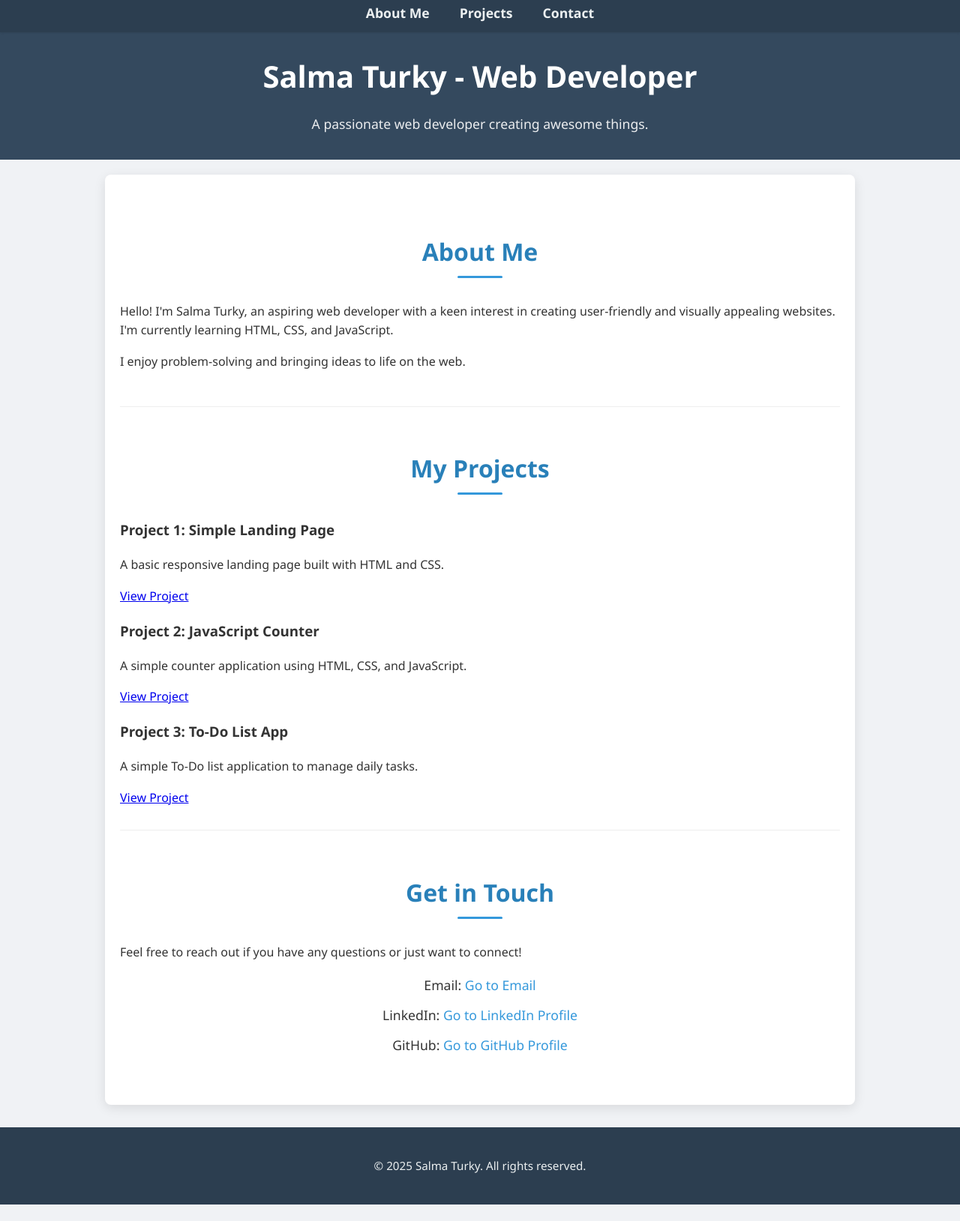
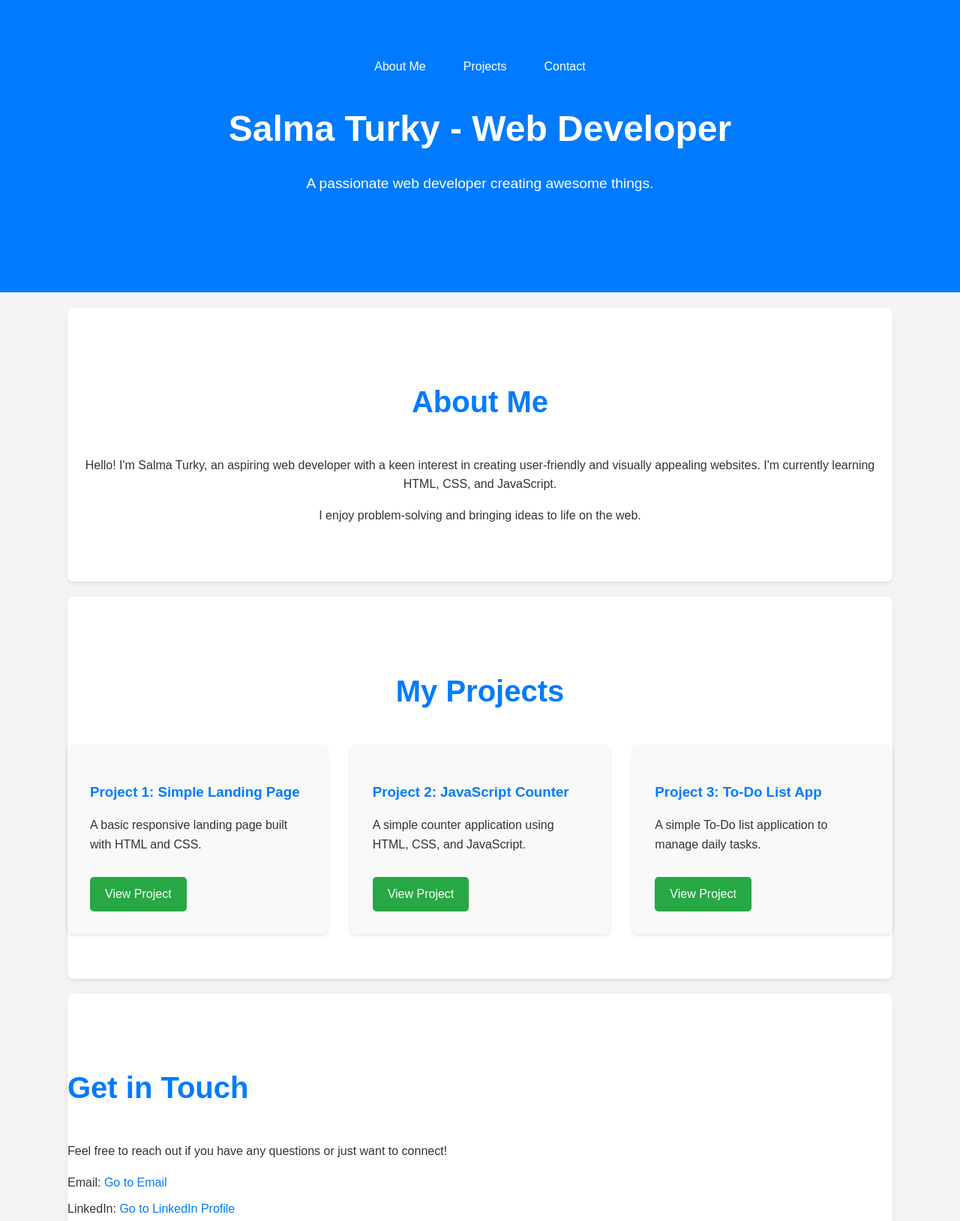
Before and after one commit to salmaturky/portfolio2, a plain HTML site: page index.html in a window 1280 px wide. Shown: the part 24-1653 px from the top of the page at 75% size. Before the commit the page ends 1631 px from the top, so only its background shows below. Drawn offline with Linux system fonts and the light colour scheme.

Commit message:
Update style.css

```diff
--- a/style.css
+++ b/style.css
@@ -1,175 +1,183 @@
 body {
-    font-family: 'Segoe UI', Tahoma, Geneva, Verdana, sans-serif;
+    font-family: Arial, sans-serif;
     margin: 0;
-    padding: 0;
     line-height: 1.6;
-    background-color: #f0f2f5;
     color: #333;
+    background-color: #f4f4f4;
 }
 
+/* Adjusting header styles to match .hero concept */
 header {
-    background-color: #34495e;
+    background: #007bff;
     color: #fff;
-    padding: 1rem 0;
+    padding: 100px 0; /* Simulates .hero padding */
     text-align: center;
-    position: sticky;
-    top: 0;
-    z-index: 1000;
-    transition: background-color 0.3s ease, box-shadow 0.3s ease, padding 0.3s ease;
 }
 
 header h1 {
-    margin-bottom: 0.5rem;
-    font-size: 2.5rem;
+    font-size: 3em;
+    margin-bottom: 15px;
 }
 
 header p {
-    font-size: 1.1rem;
-    opacity: 0.9;
+    font-size: 1.2em;
+    margin-bottom: 30px;
 }
 
-nav ul {
+/* Navigation links within the header */
+header nav ul {
     list-style: none;
     padding: 0;
     margin: 0;
-    display: flex;
-    justify-content: center;
-    background-color: #2c3e50;
-    padding: 0.7rem 0;
-    box-shadow: 0 1px 3px rgba(0,0,0,0.1);
+    display: flex; /* To keep links in a row */
+    justify-content: center; /* Center the navigation links */
+    gap: 20px; /* Space between links */
+    margin-bottom: 30px; /* Space between nav and heading */
 }
 
-nav ul li {
-    margin: 0 20px;
+header nav ul li a {
+    color: #fff;
+    text-decoration: none;
+    padding: 8px 15px;
+    border-radius: 5px;
+    transition: background-color 0.3s ease;
 }
 
-nav ul li a {
-    color: #ecf0f1;
-    text-decoration: none;
-    font-weight: bold;
-    font-size: 1.1rem;
-    transition: color 0.3s ease;
+header nav ul li a:hover {
+    background-color: rgba(255, 255, 255, 0.2);
 }
 
-nav ul li a:hover {
-    color: #3498db;
+
+/* Main section styles - similar to .container */
+main {
+    width: 90%;
+    max-width: 1100px;
+    margin: 0 auto;
+    padding: 20px 0;
 }
 
-header.scrolled {
-    background-color: #2c3e50;
-    box-shadow: 0 3px 8px rgba(0,0,0,0.3);
-    padding: 0.7rem 0;
+/* Section styles - acts as a general content block */
+main section {
+    padding: 60px 0;
+    text-align: center;
+    background-color: #fff;
+    margin-bottom: 20px; /* Space between sections */
+    border-radius: 8px; /* Added for visual appeal */
+    box-shadow: 0 2px 5px rgba(0,0,0,0.1); /* Added for visual appeal */
 }
 
-main {
-    padding: 20px;
-    max-width: 960px;
-    margin: 20px auto;
-    background-color: #fff;
-    border-radius: 8px;
-    box-shadow: 0 4px 15px rgba(0,0,0,0.1);
+main section h2 {
+    font-size: 2.5em;
+    margin-bottom: 40px;
+    color: #007bff;
 }
 
-section {
-    padding: 30px 0;
-    border-bottom: 1px solid #eee;
+/* Projects section grid (replaces .feature-grid) */
+#projects > div { /* Targets the div directly under #projects */
+    display: grid;
+    grid-template-columns: repeat(auto-fit, minmax(280px, 1fr));
+    gap: 30px;
+    text-align: left; /* Align text within project cards */
 }
 
-section:last-of-type {
-    border-bottom: none;
+/* Individual project cards (replaces .feature-item) */
+#projects > div > div { /* Targets the divs within the projects grid */
+    background: #f9f9f9;
+    padding: 30px;
+    border-radius: 8px;
+    box-shadow: 0 2px 5px rgba(0,0,0,0.1);
 }
 
-h2 {
-    color: #2980b9;
-    text-align: center;
-    margin-bottom: 2rem;
-    font-size: 2rem;
-    position: relative;
-    padding-bottom: 10px;
+#projects > div > div h3 {
+    color: #007bff;
+    margin-bottom: 10px;
 }
 
-h2::after {
-    content: '';
-    position: absolute;
-    left: 50%;
-    bottom: 0;
-    transform: translateX(-50%);
-    width: 60px;
-    height: 3px;
-    background-color: #3498db;
-    border-radius: 5px;
-}
-
-.project-card {
-    background-color: #ffffff;
-    border: 1px solid #e0e0e0;
-    padding: 20px;
-    margin-bottom: 20px;
-    border-radius: 8px;
-    text-align: center;
-    transition: transform 0.3s ease, box-shadow 0.3s ease;
-}
-
-.project-card:hover {
-    transform: translateY(-5px);
-    box-shadow: 0 8px 20px rgba(0,0,0,0.15);
-}
-
-.project-card h3 {
-    color: #34495e;
-    margin-top: 0;
-    font-size: 1.5rem;
-}
-
-.project-card p {
-    font-size: 1rem;
-    color: #555;
-    margin-bottom: 15px;
-}
-
-.project-card a {
+/* View Project Button (replaces .btn) */
+#projects a {
     display: inline-block;
-    background-color: #3498db;
+    background: #28a745;
     color: #fff;
     padding: 10px 20px;
     text-decoration: none;
     border-radius: 5px;
-    margin-top: 10px;
-    transition: background-color 0.3s ease, transform 0.2s ease;
+    transition: background-color 0.3s ease;
+    margin-top: 15px; /* Space above the button */
 }
 
-.project-card a:hover {
-    background-color: #2980b9;
-    transform: scale(1.05);
+#projects a:hover {
+    background: #218838;
+}
+
+/* Contact section styles */
+#contact {
+    text-align: left; /* Adjust contact section alignment */
 }
 
 #contact ul {
     list-style: none;
     padding: 0;
-    text-align: center;
+    margin: 0;
 }
 
 #contact ul li {
-    margin-bottom: 12px;
-    font-size: 1.1rem;
+    margin-bottom: 10px;
 }
 
 #contact ul li a {
-    color: #3498db;
+    color: #007bff;
     text-decoration: none;
-    transition: color 0.3s ease;
 }
 
 #contact ul li a:hover {
-    color: #2980b9;
     text-decoration: underline;
 }
 
+
+/* Footer styles */
 footer {
+    background: #333;
+    color: #fff;
     text-align: center;
-    padding: 1.5rem 0;
-    background-color: #2c3e50;
-    color: #ecf0f1;
-    font-size: 0.95rem;
-    margin-top: 30px;
+    padding: 20px 0;
+    font-size: 0.9em;
 }
+
+/* Media queries for responsiveness */
+@media (max-width: 768px) {
+    header h1 {
+        font-size: 2.5em;
+    }
+
+    header p {
+        font-size: 1em;
+    }
+
+    main section h2 {
+        font-size: 2em;
+    }
+}
+
+@media (max-width: 480px) {
+    header {
+        padding: 60px 0;
+    }
+
+    header h1 {
+        font-size: 2em;
+    }
+
+    header p {
+        font-size: 0.9em;
+    }
+
+    /* Adjust button padding for smaller screens if needed */
+    #projects a {
+        padding: 8px 15px;
+        font-size: 0.9em;
+    }
+
+    main section h2 {
+        font-size: 1.8em;
+    }
+}
```
